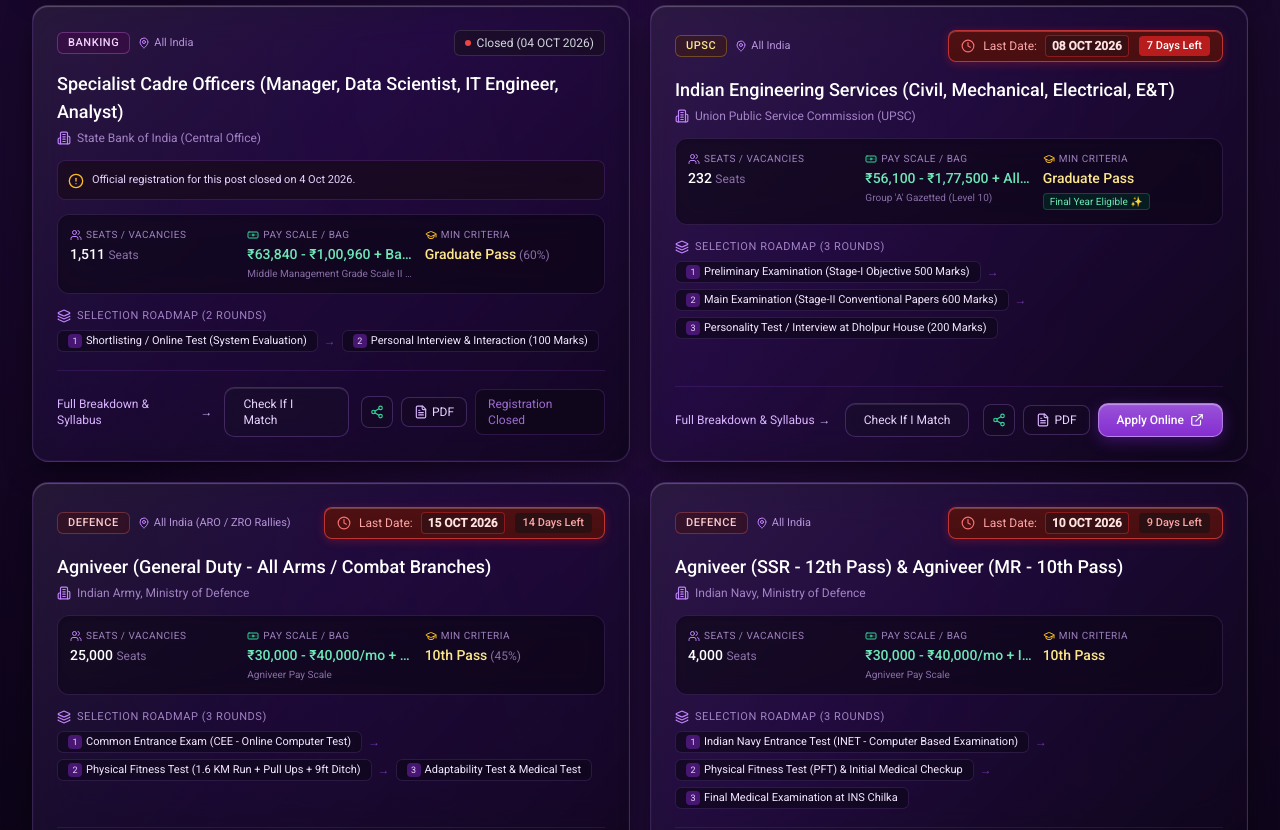
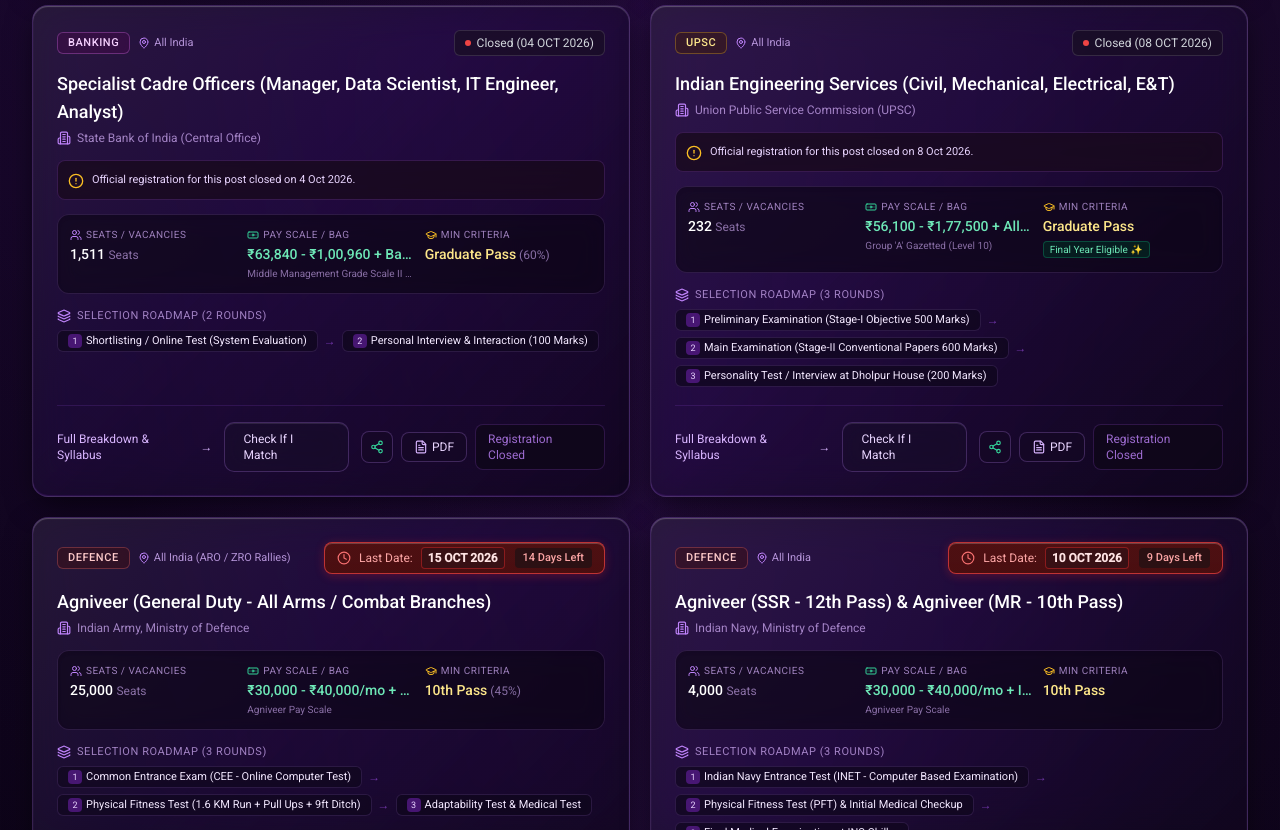
Before and after one commit to theAbhijayChauhan/govt-exam, a Next.js app: page / in a window 1280 px wide. Shown: the part 1780-2610 px from the top of the page. Built offline with nearby package versions, Linux system fonts and the light colour scheme.

Commit message:
chore(jobs): automated daily recruitment sync [skip ci]

```diff
--- a/src/data/jobs.ts
+++ b/src/data/jobs.ts
@@ -256,7 +256,7 @@ export const GOVT_JOBS: JobNotification[] = [
     "payLevel": "Group 'A' Gazetted (Level 10)",
     "applicationStartDate": "2026-09-18",
     "lastDate": "2026-10-08",
-    "status": "CLOSING_SOON",
+    "status": "CLOSED",
     "minQualification": "Graduate",
     "allowedDegrees": [
       "B.Tech / B.E. (All Engineering Streams)",
@@ -291,7 +291,8 @@ export const GOVT_JOBS: JobNotification[] = [
     "officialApplyUrl": "https://upsconline.nic.in",
     "officialPdfUrl": "https://upsc.gov.in/notice/ESE_2026_Notice.pdf",
     "summary": "Top premier engineering civil service. Final year B.Tech students are eligible to apply directly for Preliminary Exam.",
-    "featured": true
+    "featured": true,
+    "closedNote": "Official registration for this post closed on 8 Oct 2026."
   },
   {
     "id": "army-agniveer-gd-2026",
```
